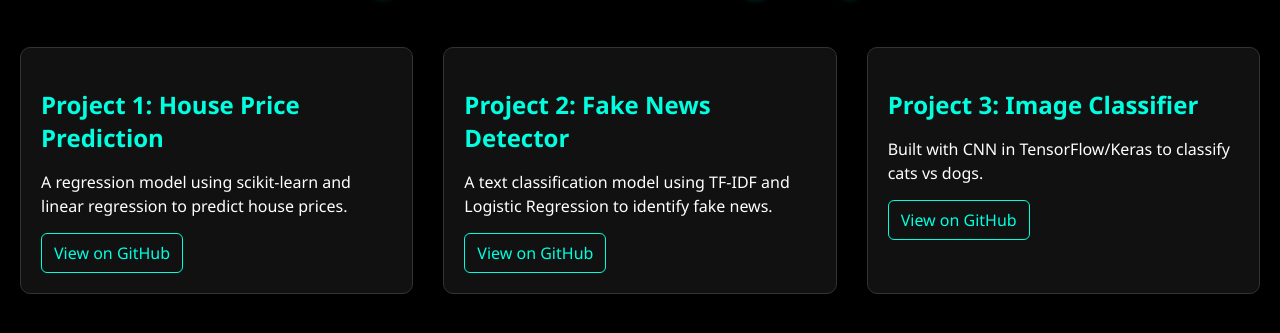
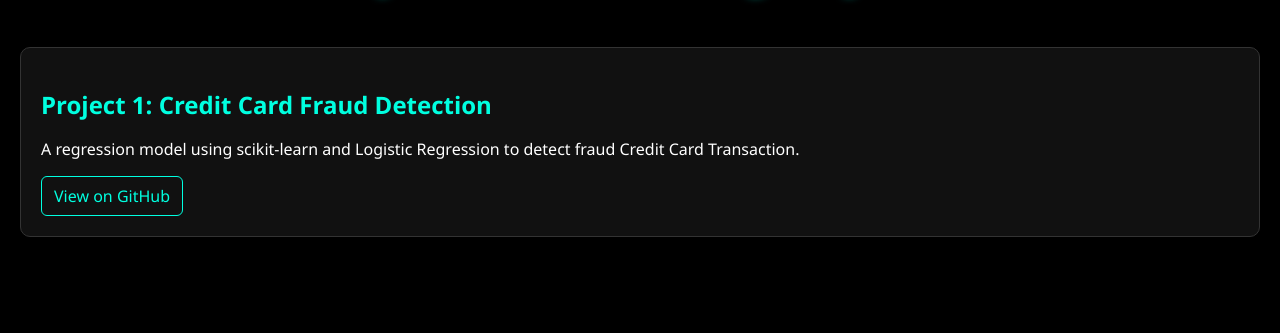
Before and after one commit to SumantraPrajapati/Machine-Learning-Project, a plain HTML site: page index.html in a window 1280 px wide. Shown: the part 125-458 px from the top of the page. Drawn offline with Linux system fonts and the light colour scheme.

Commit message:
Update index.html

```diff
--- a/index.html
+++ b/index.html
@@ -15,12 +15,12 @@
 
     <main class="projects-container">
       <div class="project-card">
-        <h2>Project 1: House Price Prediction</h2>
-        <p>A regression model using scikit-learn and linear regression to predict house prices.</p>
-        <a href="#">View on GitHub</a>
+        <h2>Project 1: Credit Card Fraud Detection</h2>
+        <p>A regression model using scikit-learn and Logistic Regression to detect fraud Credit Card Transaction.</p>
+        <a href="https://github.com/SumantraPrajapati/Machine-Learning-Projects">View on GitHub</a>
       </div>
 
-      <div class="project-card">
+<!--       <div class="project-card">
         <h2>Project 2: Fake News Detector</h2>
         <p>A text classification model using TF-IDF and Logistic Regression to identify fake news.</p>
         <a href="#">View on GitHub</a>
@@ -30,7 +30,7 @@
         <h2>Project 3: Image Classifier</h2>
         <p>Built with CNN in TensorFlow/Keras to classify cats vs dogs.</p>
         <a href="#">View on GitHub</a>
-      </div>
+      </div> -->
     </main>
   </div>
 
```
